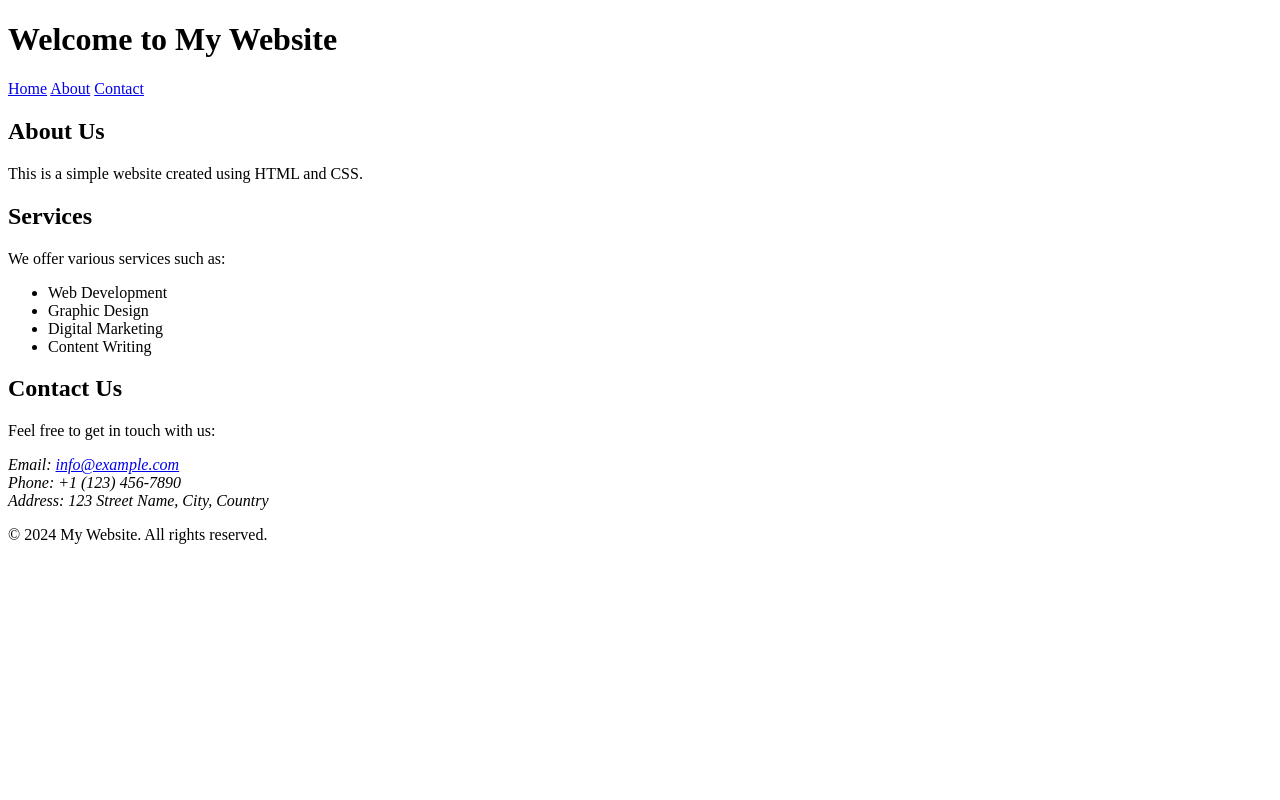
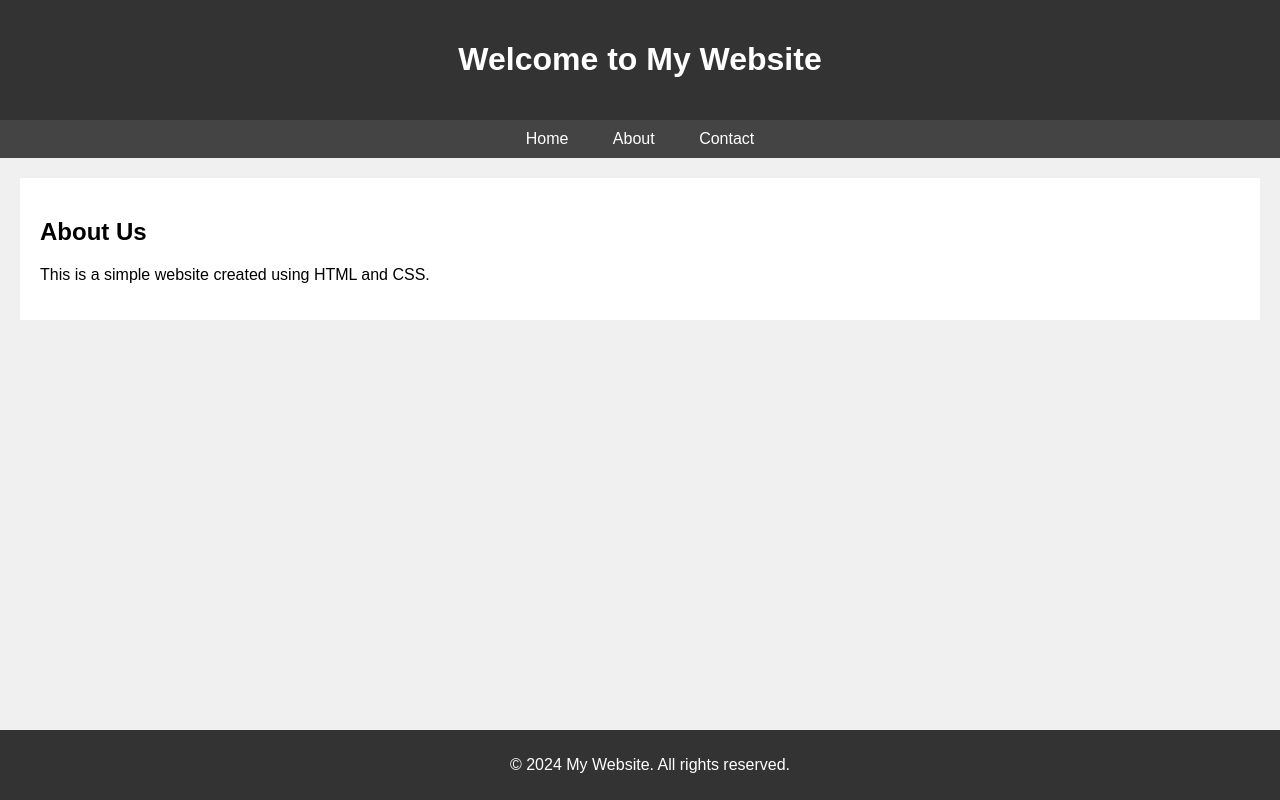
Before and after one commit to OhadGaller/mywebsite, a plain HTML site: page index.html in a window 1280 px wide. Drawn offline with Linux system fonts and the light colour scheme.

Commit message:
index.html

```diff
--- a/index.html
+++ b/index.html
@@ -1,3 +1,4 @@
+
 <!DOCTYPE html>
 <html lang="en">
 <head>
@@ -5,7 +6,46 @@
     <meta name="viewport" content="width=device-width, initial-scale=1.0">
     <title>My Website</title>
     <style>
-        /* Your existing styles here */
+        body {
+            font-family: Arial, sans-serif;
+            margin: 0;
+            padding: 0;
+            background-color: #f0f0f0;
+        }
+        header {
+            background-color: #333;
+            color: #fff;
+            padding: 20px;
+            text-align: center;
+        }
+        nav {
+            background-color: #444;
+            color: #fff;
+            padding: 10px 0;
+            text-align: center;
+        }
+        nav a {
+            color: #fff;
+            text-decoration: none;
+            padding: 10px 20px;
+        }
+        nav a:hover {
+            background-color: #666;
+        }
+        section {
+            padding: 20px;
+            margin: 20px;
+            background-color: #fff;
+        }
+        footer {
+            background-color: #333;
+            color: #fff;
+            padding: 10px;
+            text-align: center;
+            position: fixed;
+            bottom: 0;
+            width: 100%;
+        }
     </style>
 </head>
 <body>
@@ -21,25 +61,6 @@
         <h2>About Us</h2>
         <p>This is a simple website created using HTML and CSS.</p>
     </section>
-    <section>
-        <h2>Services</h2>
-        <p>We offer various services such as:</p>
-        <ul>
-            <li>Web Development</li>
-            <li>Graphic Design</li>
-            <li>Digital Marketing</li>
-            <li>Content Writing</li>
-        </ul>
-    </section>
-    <section>
-        <h2>Contact Us</h2>
-        <p>Feel free to get in touch with us:</p>
-        <address>
-            Email: <a href="mailto:info@example.com">info@example.com</a><br>
-            Phone: +1 (123) 456-7890<br>
-            Address: 123 Street Name, City, Country
-        </address>
-    </section>
     <footer>
         <p>&copy; 2024 My Website. All rights reserved.</p>
     </footer>
```
